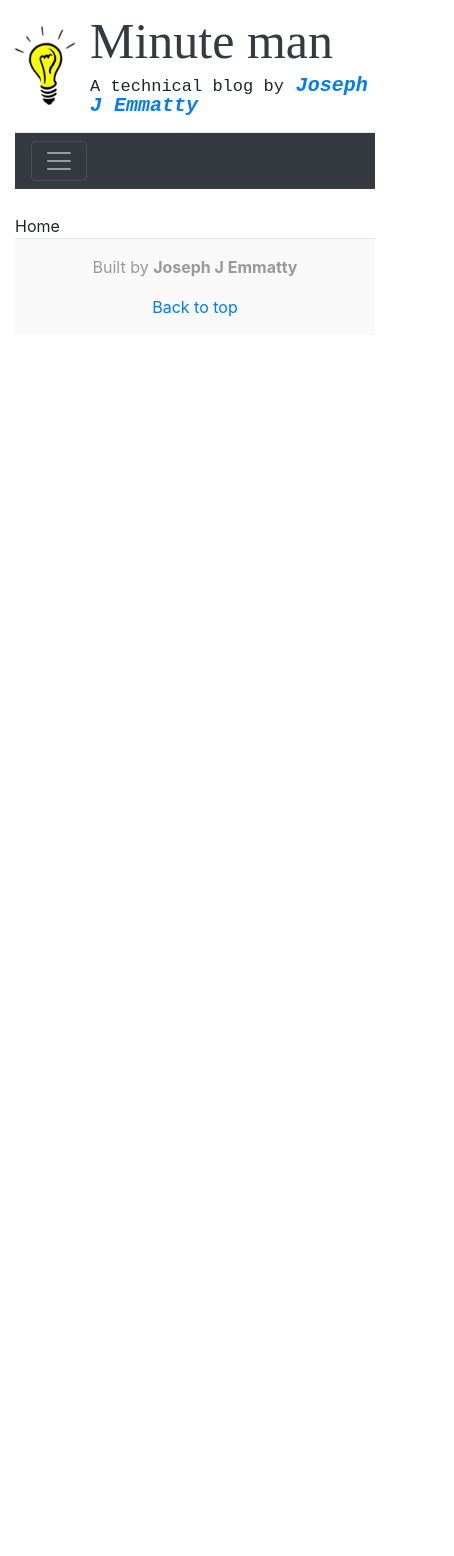
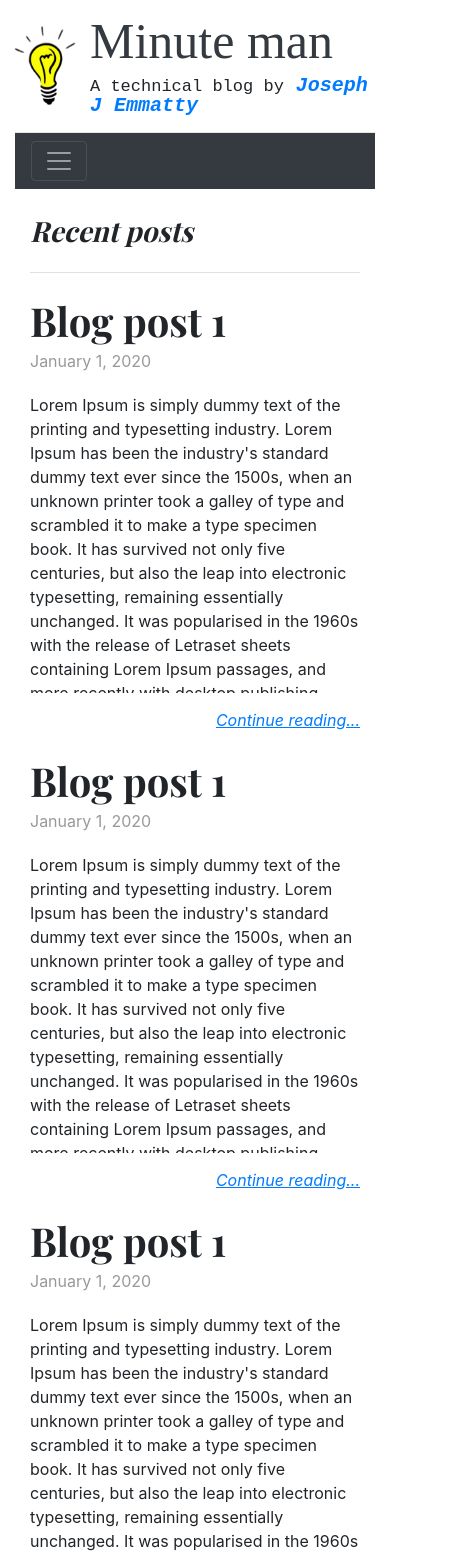
Before and after one commit to josinho101/minuteman.in, a React (Create React App) app in the folder app/: page / in a window 390 px wide. Shown: the top 1556 px of the page, 454 px wide, since content can reach past the window. Before the commit the page ends 844 px from the top, so only its background shows below. Built offline with nearby package versions, Linux system fonts and the light colour scheme.

Commit message:
Added home page

```diff
--- a/app/public/contents/css/main.css
+++ b/app/public/contents/css/main.css
@@ -193,6 +193,10 @@ h6 {
   text-decoration: none;
 }
 
+.social-icons a:hover{
+  color: #ffffff;
+}
+
 .fa-facebook {
   padding: 10px 14px;
   -o-transition: 0.5s;
@@ -253,9 +257,9 @@ h6 {
 }
 
 .contact-wrapper {
+  width:100%;
   text-align: center;
   padding-bottom: 50px;
-  margin-left: 23%;
 }
 
 .contact-wrapper h2 {
@@ -314,3 +318,9 @@ h6 {
 .active {
   display: block;
 }
+
+.error-404 {
+  width: 100%;
+  padding: 6.75em;
+  text-align: center;
+}
--- /dev/null
+++ b/app/src/components/blog/blognavigator.tsx
@@ -0,0 +1,74 @@
+import React from "react";
+
+const BlogNavigator: React.FunctionComponent = () => {
+    const onDateClick = (event: React.MouseEvent<HTMLSpanElement, MouseEvent>) => {
+        let target: any = event.target;
+        target.classList.toggle("caret-down");
+        let parent = target.parentElement;
+        if (parent) {
+            let ul = parent.getElementsByClassName('nested')[0];
+            if (ul) {
+                ul.classList.toggle("active");
+            }
+        }
+    }
+
+    return (<React.Fragment>
+        <h4 className="font-italic">Older posts</h4>
+        <ul className="tree-view">
+            <li>
+                <span className="caret caret-down" onClick={onDateClick}>July 2020 (2)</span>
+                <ul className="nested active">
+                    <li><a href="#">A very long blog post title to check if it breaks or not.</a></li>
+                    <li><a href="#">Blob post 2</a></li>
+                </ul>
+            </li>
+            <li>
+                <span className="caret" onClick={onDateClick}>June 2020 (0)</span>
+            </li>
+            <li>
+                <span className="caret" onClick={onDateClick}>May 2020 (4)</span>
+                <ul className="nested">
+                    <li><a href="#">Blob post 1</a></li>
+                    <li><a href="#">Blob post 2</a></li>
+                    <li><a href="#">Blob post 3</a></li>
+                    <li><a href="#">Blob post 4</a></li>
+                </ul>
+            </li>
+            <li>
+                <span className="caret" onClick={onDateClick}>April 2020 (5)</span>
+                <ul className="nested">
+                    <li><a href="#">Blob post 1</a></li>
+                    <li><a href="#">Blob post 2</a></li>
+                    <li><a href="#">Blob post 3</a></li>
+                    <li><a href="#">Blob post 4</a></li>
+                    <li><a href="#">Blob post 5</a></li>
+                </ul>
+            </li>
+            <li>
+                <span className="caret" onClick={onDateClick}>March 2020 (3)</span>
+                <ul className="nested">
+                    <li><a href="#">Blob post 1</a></li>
+                    <li><a href="#">Blob post 2</a></li>
+                    <li><a href="#">Blob post 3</a></li>
+                </ul>
+            </li>
+            <li>
+                <span className="caret" onClick={onDateClick}>February 2020 (3)</span>
+                <ul className="nested">
+                    <li><a href="#">Blob post 1</a></li>
+                    <li><a href="#">Blob post 2</a></li>
+                    <li><a href="#">Blob post 3</a></li>
+                </ul>
+            </li>
+            <li>
+                <span className="caret" onClick={onDateClick}>January 2020 (1)</span>
+                <ul className="nested">
+                    <li><a href="#">Blob post 1</a></li>
+                </ul>
+            </li>
+        </ul>
+    </React.Fragment>);
+};
+
+export default BlogNavigator;
--- /dev/null
+++ b/app/src/components/blog/blogpreview.tsx
@@ -0,0 +1,36 @@
+import React from "react";
+
+const BlogPreview: React.FunctionComponent = () => {
+    return (
+        <div className="blog-post">
+            <h3 className="blog-post-title">Blog post 1</h3>
+            <p className="blog-post-meta">
+                January 1, 2020
+            </p>
+            <div className="blog-preview-wrapper">
+                <p>
+                    Lorem Ipsum is simply dummy text of the printing and typesetting industry.
+                    Lorem Ipsum has been the industry's standard dummy text ever since the 1500s,
+                    when an unknown printer took a galley of type and scrambled it to make a type specimen book.
+                    It has survived not only five centuries, but also the leap into electronic typesetting,
+                    remaining essentially unchanged. It was popularised in the 1960s with the release of
+                    Letraset sheets containing Lorem Ipsum passages, and more recently with desktop
+                    publishing software like Aldus PageMaker including versions of Lorem Ipsum.
+                </p>
+                <p>
+                    Lorem Ipsum is simply dummy text of the printing and typesetting industry.
+                    Lorem Ipsum has been the industry's standard dummy text ever since the 1500s,
+                    when an unknown printer took a galley of type and scrambled it to make a type specimen book.
+                    It has survived not only five centuries, but also the leap into electronic typesetting,
+                    remaining essentially unchanged. It was popularised in the 1960s with the release of
+                    Letraset sheets containing Lorem Ipsum passages, and more recently with desktop
+                    publishing software like Aldus PageMaker including versions of Lorem Ipsum.
+                </p>
+            </div>
+            <div className="blog-preview-footer">
+                <a href="#">Continue reading...</a>
+            </div>
+        </div>);
+};
+
+export default BlogPreview;
--- a/app/src/components/contact/index.tsx
+++ b/app/src/components/contact/index.tsx
@@ -18,6 +18,8 @@ const Contact: React.FunctionComponent = () => {
         hello, I am hear.
       </p>
       <p>I will try to get back to you asap.</p>
+      <br/>
+      <p><em>Email id: </em><b>josinho.seven@gmail.com</b></p>
       <Button variant="outline-primary" size="lg" onClick={onSayHelloClick}>
         Say hello
       </Button>
--- a/app/src/components/error/notfound.tsx
+++ b/app/src/components/error/notfound.tsx
@@ -1,7 +1,13 @@
 import React from "react";
 
 const NotFound: React.FunctionComponent = () => {
-  return <div>Sorry page you looking not found !!!</div>;
+  return (
+    <div className="error-404">
+      <h1>Page not found</h1>
+      <h1>404</h1>
+      <b>Sorry, can't find the page you are looking for !!!</b>
+    </div>
+  );
 };
 
 export default NotFound;
--- a/app/src/components/home/index.tsx
+++ b/app/src/components/home/index.tsx
@@ -1,7 +1,32 @@
 import React from "react";
+import BlogPreview from "../blog/blogpreview";
+import SocialLinks from "../contact/sociallinks"
+import BlogNavigator from "../blog/blognavigator";
 
 const Home: React.FunctionComponent = () => {
-  return <div>Home</div>;
+  return (
+    <React.Fragment>
+      <div className="col-md-8 blog-main">
+        <h3 className="pb-4 mb-4 font-italic border-bottom">
+          Recent posts
+        </h3>
+        <BlogPreview />
+        <BlogPreview />
+        <BlogPreview />
+      </div>
+      <aside className="col-md-4 blog-sidebar">
+        <div className="p-4 mb-3 bg-light rounded right-improvement">
+          <img src="/contents//images/too-busy.png" />
+          <span className="p-1">
+            <b><em>!important, dont't ignore</em></b>
+          </span>
+        </div>
+        <div className="p-4 mb-3 bg-light rounded right-improvement">
+          <SocialLinks />
+        </div>
+        <BlogNavigator />
+      </aside>
+    </React.Fragment>);
 };
 
 export default Home;
```
Also changed, not shown: app/src/components/blog/index.tsx (added, +7 -0 lines).
